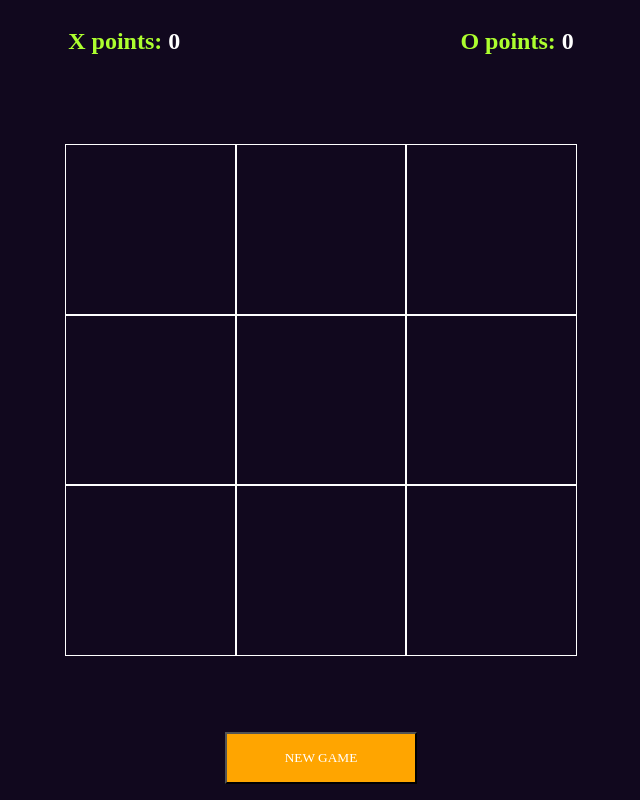
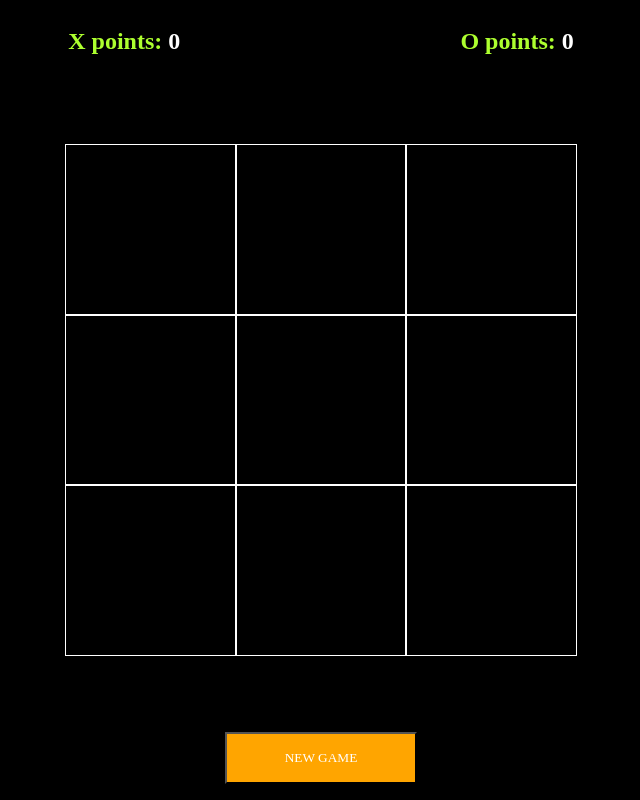
Before and after one commit to Ochirsaikhan/tic-tac-toe, a React (Create React App) app: page / in a window 1280 px wide. Shown: the whole page, without its empty margins (319-959 px from the left). Built offline with nearby package versions, Linux system fonts and the light colour scheme; the HTML template or start-up script is replaced by a standard one.

Commit message:
Change background color again

```diff
--- a/src/index.css
+++ b/src/index.css
@@ -75,10 +75,10 @@ code {
 }
 
 body {
-  background-color: #11081e;
+  /* background-color: #11081e; */
   /* background-color: hotpink; */
   /* background-color: rgb(133, 57, 240); */
-  /* background-color: black; */
+  background-color: black;
 }
 
 .swal-overlay {
```
